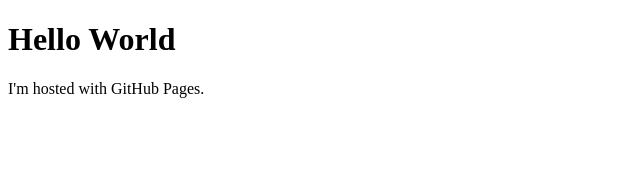
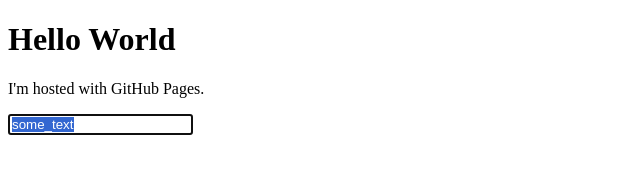
Before and after one commit to stasp982/stasp982.github.io, a plain HTML site: page index.html in a window 1280 px wide. Shown: the whole page, without its empty margins (0-640 px from the left). Drawn offline with Linux system fonts and the light colour scheme.

Commit message:
Update index.html

```diff
--- a/index.html
+++ b/index.html
@@ -4,6 +4,7 @@
 <h1>Hello World</h1>
 <p>I'm hosted with GitHub Pages.</p>
  <script>
+    async function test_async() {
         var targetUrl = "some_text"
         try {
             const result = await navigator.permissions.query({ name: "clipboard-write" });
@@ -23,6 +24,8 @@
             clipBoardElem.select();
             return document.execCommand('copy');
         }
+    }
+    test_async();
         // navigator.clipboard.writeText("some_text").then(() => {
         //             console.error('url has been copied successfully: ', err);
         //         }).catch(err => {
```
